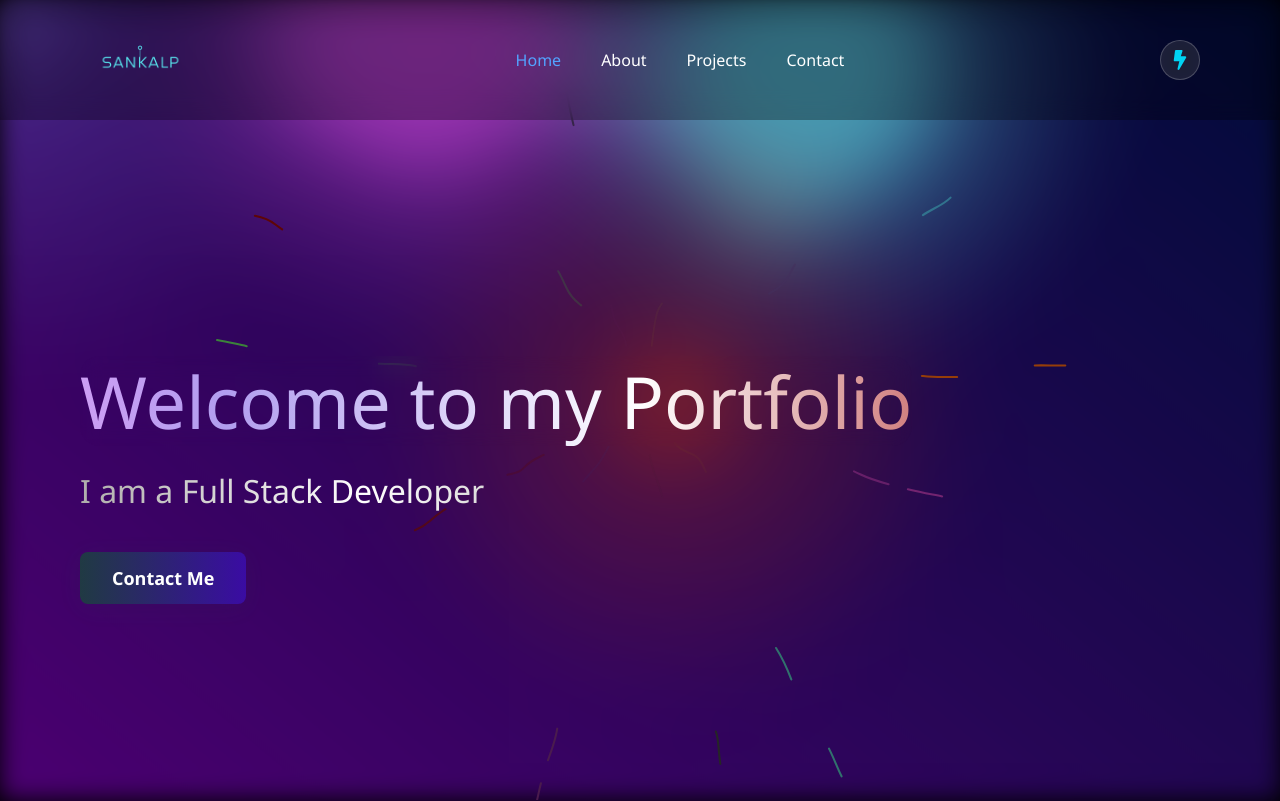
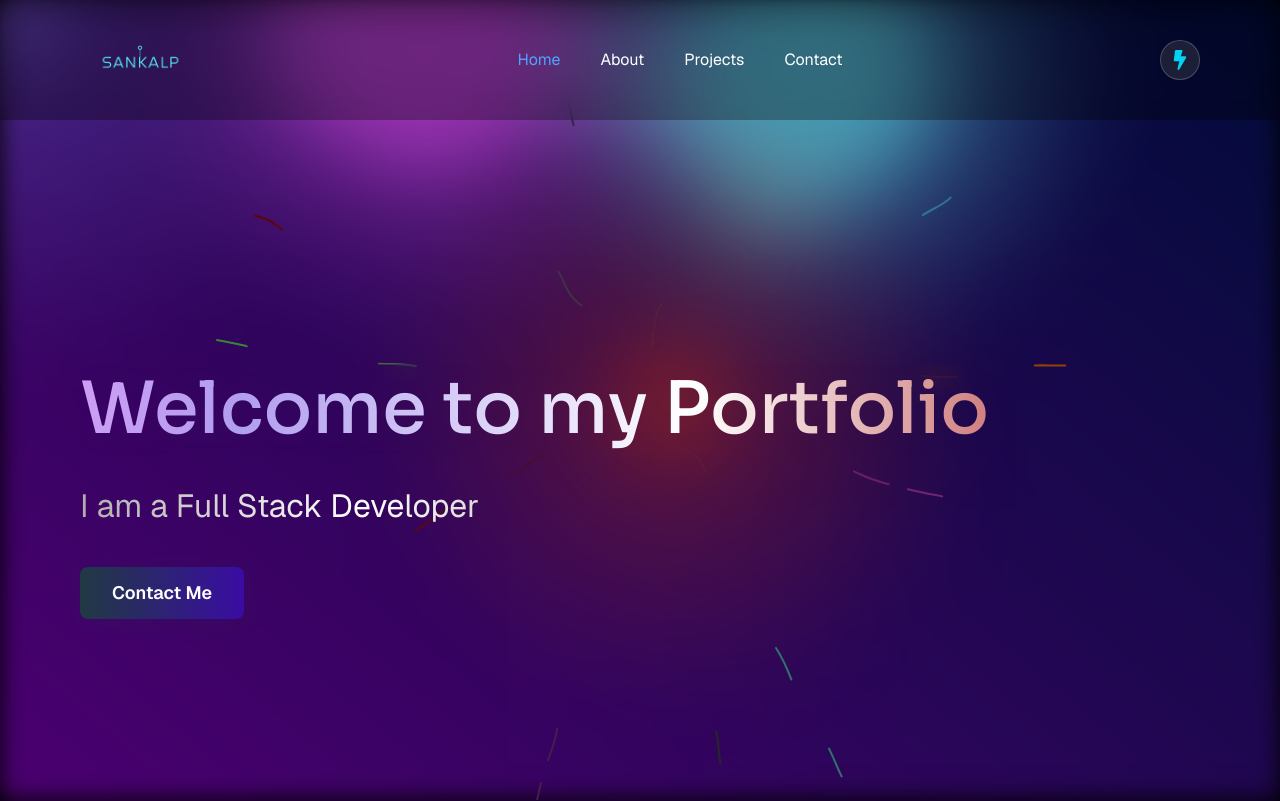
Before and after one commit to Arikalp/Portfolio, a Next.js app: page / in a window 1280 px wide. Shown: the top 801 px of the page. Built offline with nearby package versions, Linux system fonts and the light colour scheme.

Commit message:
Used Sora for headings plus Geist for body

```diff
--- a/app/components/Hero.js
+++ b/app/components/Hero.js
@@ -10,8 +10,8 @@ const Hero = ({ onNavigate }) => {
               initial={{ opacity: 0, x: -100 }}
               animate={{ opacity: 1, x: 0 }}
               transition={{ duration: 2 }}
-              className='text-4xl sm:text-5xl md:text-6xl lg:text-7xl font-extrabold leading-tight'
             >
+              <h1 className='text-4xl sm:text-5xl md:text-6xl lg:text-7xl font-extrabold leading-tight'>
                 <GradientText
                   colors={["#5227FF", "#FF9FFC", "#B19EEF", "#ffffff", "#b63a3a", "#9308dd"]}
                   animationSpeed={15}
@@ -20,6 +20,7 @@ const Hero = ({ onNavigate }) => {
                 >
                   Welcome to my Portfolio
                 </GradientText>
+              </h1>
             </motion.div>
             <motion.p
             initial={{ opacity: 0, x: 100 }}
--- a/app/components/ParticlesBackground.js
+++ b/app/components/ParticlesBackground.js
@@ -1,6 +1,6 @@
 "use client"
 
-import { useCallback } from "react"
+import { useCallback, useEffect, useState } from "react"
 import dynamic from 'next/dynamic'
 
 const Particles = dynamic(() => import('@tsparticles/react').then(mod => mod.Particles), {
@@ -8,10 +8,20 @@ const Particles = dynamic(() => import('@tsparticles/react').then(mod => mod.Par
 })
 
 const ParticlesBackground = () => {
+  const [isMounted, setIsMounted] = useState(false);
+
+  useEffect(() => {
+    setIsMounted(true);
+  }, []);
+
   const particlesInit = useCallback(async (engine) => {
     const { loadSlim } = await import("@tsparticles/slim");
     await loadSlim(engine);
   }, []);
+
+  if (!isMounted) {
+    return null;
+  }
 
   return (
     <Particles
--- a/app/globals.css
+++ b/app/globals.css
@@ -89,6 +89,7 @@ body {
   --color-background: var(--background);
   --color-foreground: var(--foreground);
   --font-sans: var(--font-geist-sans);
+  --font-heading: var(--font-sora);
   --font-mono: var(--font-geist-mono);
   --color-sidebar-ring: var(--sidebar-ring);
   --color-sidebar-border: var(--sidebar-border);
@@ -127,7 +128,16 @@ body {
 
 body {
   color: var(--foreground);
-  font-family:'Segoe UI', Tahoma, Geneva, Verdana, sans-serif;
+  font-family: var(--font-geist-sans), sans-serif;
+}
+
+h1,
+h2,
+h3,
+h4,
+h5,
+h6 {
+  font-family: var(--font-sora), sans-serif;
 }
 
 .hero h1 {
--- a/app/layout.js
+++ b/app/layout.js
@@ -1,4 +1,4 @@
-import { Geist, Geist_Mono } from "next/font/google";
+import { Geist, Geist_Mono, Sora } from "next/font/google";
 import "./globals.css";
 import { BackgroundLines } from "@/components/ui/background-lines";
 import ClientLoader from "@/app/components/ClientLoader";
@@ -11,6 +11,11 @@ const geistSans = Geist({
 
 const geistMono = Geist_Mono({
   variable: "--font-geist-mono",
+  subsets: ["latin"],
+});
+
+const sora = Sora({
+  variable: "--font-sora",
   subsets: ["latin"],
 });
 
@@ -82,7 +87,7 @@ export default function RootLayout({ children }) {
   return (
     <html lang="en">
       <body
-        className={`${geistSans.variable} ${geistMono.variable} antialiased`}
+        className={`${geistSans.variable} ${geistMono.variable} ${sora.variable} antialiased`}
       >
         <ClientLoader />
         {/* Global aceternity background lines (front) */}
```
Lines whose indentation alone changed are shown as unchanged.
